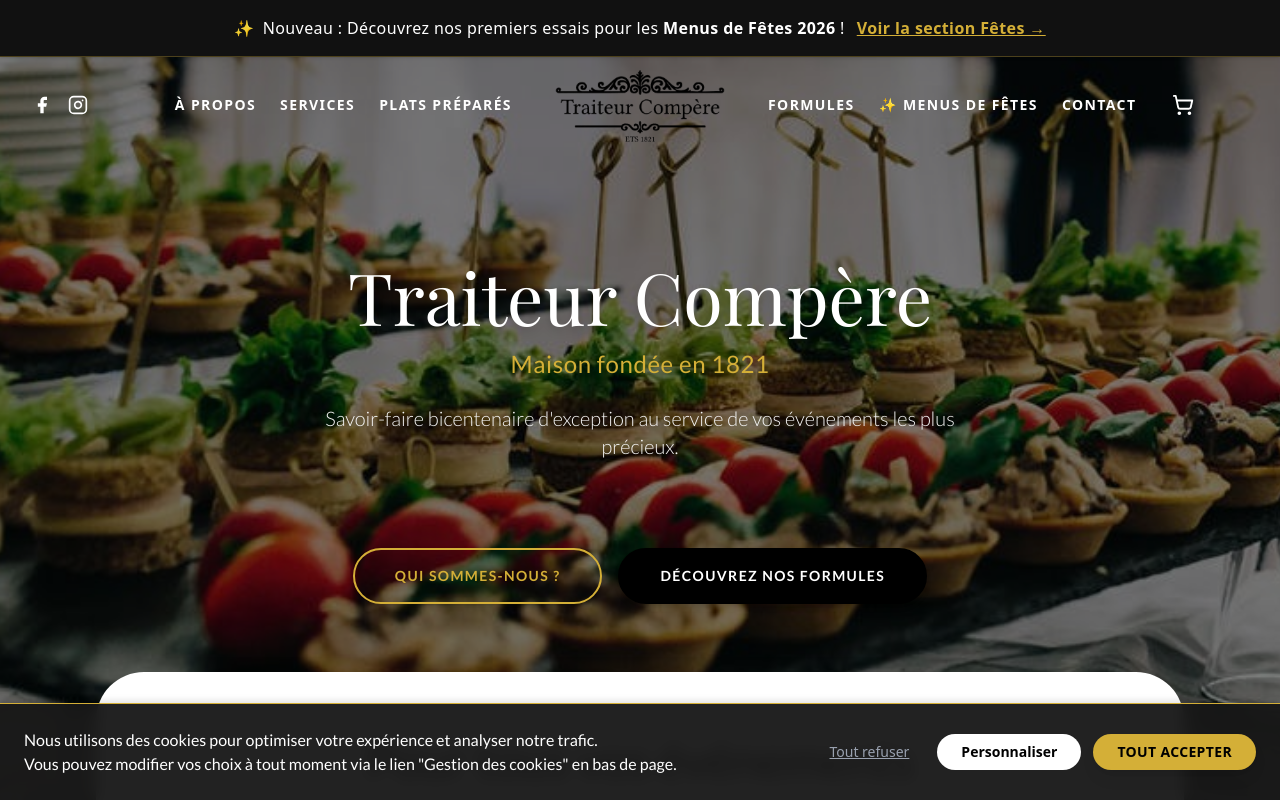
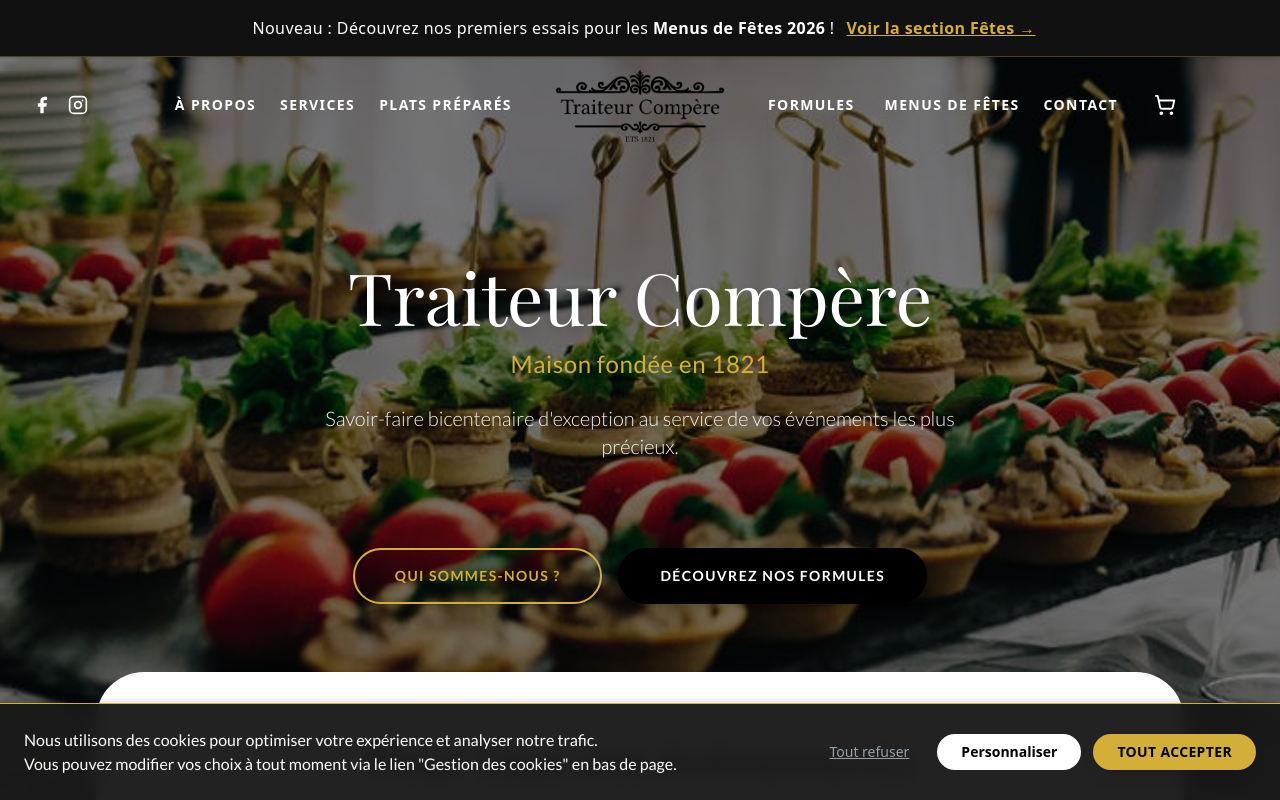
Before and after one commit to FlorianMeganck/traiteur-compere, a Next.js app: page / in a window 1280 px wide. Shown: the top 800 px of the page. Built offline with nearby package versions, Linux system fonts and the light colour scheme; a web font is replaced by a local one.

Commit message:
ui navbar

```diff
--- a/app/components/Navbar.tsx
+++ b/app/components/Navbar.tsx
@@ -75,7 +75,7 @@ export default function Navbar() {
             <header className="fixed inset-x-0 top-0 z-50">
                 {/* Top-Bar Bandeau d'Annonce (Festive Preview) */}
                 <div className="bg-[#111111] text-white py-3.5 md:py-4 px-4 text-center text-xs sm:text-sm md:text-base font-medium tracking-wide flex flex-wrap items-center justify-center gap-2 border-b border-[#D4AF37]/30 shadow-sm">
-                    <span className="text-[#D4AF37] text-sm md:text-base animate-pulse">✨</span>
+                    <span className="text-[#D4AF37] text-sm md:text-base animate-pulse"></span>
                     <span>Nouveau : Découvrez nos premiers essais pour les <strong>Menus de Fêtes 2026</strong> !</span>
                     <Link href="/menu-fetes" className="underline text-[#D4AF37] hover:text-white ml-1 font-bold transition-colors">
                         Voir la section Fêtes →
@@ -339,7 +339,7 @@ function NavLink({ href, label, textColor, isActive, isFestive }: { href: string
             className={`relative py-1 text-xs lg:text-sm font-bold tracking-wider lg:tracking-widest uppercase whitespace-nowrap transition-all duration-300 group flex items-center gap-1.5 ${textColor} ${isActive ? "opacity-70 border-b-2 border-[#D4AF37]" : "opacity-100 hover:text-[#D4AF37]"
                 }`}
         >
-            {isFestive && <span className="text-[#D4AF37] animate-pulse">✨</span>}
+            {isFestive && <span className="text-[#D4AF37] animate-pulse"></span>}
             {label}
             {/* Golden Underline Animation (Only for inactive state hover) */}
             {!isActive && (
```
